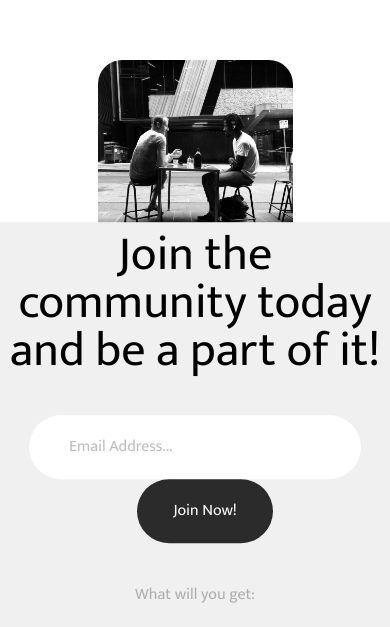
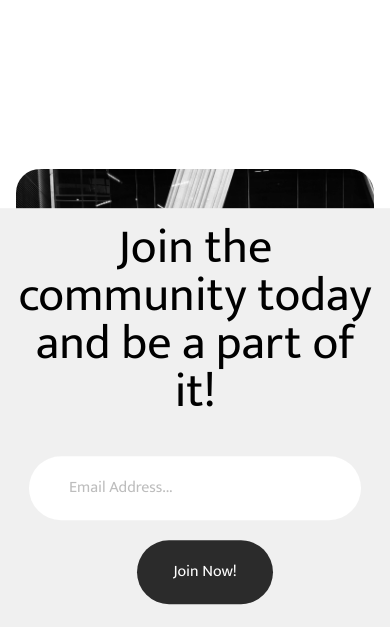
Before and after one commit to divy-koushik-mishra/coai-x-7-hl, a React (Vite) app: page / in a window 390 px wide. Shown: the part 1356-1983 px from the top of the page. Built offline with nearby package versions, Linux system fonts and the light colour scheme.

Commit message:
mobile responsiveness

```diff
--- a/src/App.tsx
+++ b/src/App.tsx
@@ -26,7 +26,7 @@ function App() {
   }, []);
 
   return (
-    <div ref={scrollRef} data-scroll-container>
+    <div ref={scrollRef} className="" data-scroll-container>
       <Hero />
       <CtaSection />
       <AboutSection />
--- a/src/components/AboutSection.tsx
+++ b/src/components/AboutSection.tsx
@@ -1,16 +1,16 @@
 const AboutSection = () => {
   return (
-    <section className="min-h-[60vh] flex flex-col md:flex-row items-center justify-center md:py-24">
+    <section className="min-h-[60vh] flex flex-col md:flex-row items-center justify-center px-4 md:py-24">
       <div className="md:w-1/2 flex justify-center">
-        <img src="/about.jpg" alt="" className="w-1/2 rounded-3xl" />
+        <img src="/about.jpg" alt="" className="md:w-1/2 rounded-3xl" />
       </div>
       <div className="md:w-1/2">
-        <div className="flex flex-col md:w-3/4 space-y-4">
-          <h3 className="text-[#AEAEAE] uppercase tracking-widest my-5">
+        <div className="flex flex-col justify-between items-center md:items-start md:w-3/4 space-y-4">
+          <h3 className="text-[#AEAEAE] uppercase tracking-widest my-5 text-center md:text-left">
             GenAI projects
           </h3>
-          <h2 className="text-5xl">Riding the GenAI bandwagon?</h2>
-          <p className="text-[#AEAEAE]">
+          <h2 className="text-5xl text-center md:text-left">Riding the GenAI bandwagon?</h2>
+          <p className="text-[#AEAEAE] text-center md:text-left">
             Learn What an impactful GenAI project looks like, Calling an API
             isn't helping your resume
           </p>
--- a/src/components/CtaSection.tsx
+++ b/src/components/CtaSection.tsx
@@ -1,11 +1,11 @@
 const CtaSection = () => {
   const benefits = ["🔥Access to premium content", "📚Weekly newsletter", "💸Exclusive offers", "⚙️And much more..."];
   return (
-    <section data-scroll data-scroll-speed="0.8" className="bg-[#F0F0F0] flex flex-col space-y-10 items-center justify-center min-h-[60vh] md:py-24">
+    <section data-scroll data-scroll-speed="0.8" className="bg-[#F0F0F0] p-4 flex flex-col space-y-10 items-center justify-center min-h-[60vh] md:py-24">
       <h2 className="text-5xl md:w-1/3 text-center">
         Join the community today and be a part of it!
       </h2>
-      <div className="w-3/4 flex flex-col md:flex-row justify-center items-center  space-x-5">
+      <div className="w-3/4 flex flex-col md:flex-row justify-center items-center space-y-5  space-x-5">
         <input
           type="text"
           className="md:w-1/2 px-10 py-5 rounded-full outline-none"
@@ -17,7 +17,7 @@ const CtaSection = () => {
       </div>
       <div className="text-center">
         <h3 className="text-[#AEAEAE]">What will you get:</h3>
-        <div className="py-5">
+        <div className="py-5 flex items-center justify-center">
           {benefits.map((benefit, index) => (
             <span className="mx-5" key={index}>{benefit}</span>
           ))}
--- a/src/components/FaqSection.tsx
+++ b/src/components/FaqSection.tsx
@@ -2,15 +2,15 @@ import { AccordionContent } from "./utils/AccordionContent";
 
 export const FaqSection = () => {
   return (
-    <section data-scroll data-scroll-speed="0.8" className="flex flex-col md:flex-row md:px-24">
-      <div className="md:w-1/2 flex flex-col justify-center md:p-24 space-y-4">
+    <section data-scroll data-scroll-speed="0.8" className="flex min-h-[60vh] flex-col md:flex-row p-4 md:px-24">
+      <div className="md:w-1/2 flex flex-col justify-center md:p-24 space-y-4 items-center md:items-start">
         <h3 className="tracking-widest uppercase text-[#AEAEAE]">FAQ'S</h3>
-        <h3 className="text-5xl">Find the answer to your common questions</h3>
+        <h3 className="text-5xl text-center md:text-left">Find the answer to your common questions</h3>
         <button className="border w-fit flex  items-center justify-between space-x-5 px-9 py-2 border-[#AEAEAE] hover:bg-[#c7c7c7] hover:text-black transition rounded-full">
           Connect With Us
         </button>
       </div>
-      <div className="md:w-1/2 flex flex-col justify-center p-24 space-y-4">
+      <div className="md:w-1/2 flex flex-col justify-center md:p-24 space-y-4">
         <AccordionContent title="hii" content="hjfd" />
         <AccordionContent title="hii" content="hjfd" />
         <AccordionContent title="hii" content="hjfd" />
--- a/src/components/Footer.tsx
+++ b/src/components/Footer.tsx
@@ -2,12 +2,12 @@ import { RiInstagramLine, RiTwitterLine, RiYoutubeLine } from "@remixicon/react"
 
 const Footer = () => {
   return (
-    <footer className="bg-[#F0F0F0] flex flex-col items-center justify-center py-24">
+    <footer className="bg-[#F0F0F0] flex flex-col items-center justify-center p-4 md:py-24">
       <div className="w-3/4 flex flex-col space-y-5 justify-center items-center space-x-5">
         <h2 className="text-5xl">Register Now</h2>
         <input
           type="text"
-          className="w-1/2 px-10 py-5 rounded-full outline-none"
+          className="md:w-1/2 px-10 py-5 rounded-full outline-none"
           placeholder="Email Address..."
         />
         <button className="bg-[#2B2B2B] rounded-full px-9 py-5 text-white ">
--- a/src/components/Hero.tsx
+++ b/src/components/Hero.tsx
@@ -2,7 +2,7 @@ import { RiArrowRightUpLine } from "@remixicon/react";
 
 const Hero = () => {
   return (
-    <section data-scroll className="w-full flex flex-col justify-between items-center">
+    <section data-scroll className="w-full flex flex-col justify-between items-center px-4 md:px-0">
       <div className="flex flex-col items-center justify-center w-full md:w-1/2 space-y-7 mb-10 mt-0">
         <h2 className="">AI/ML</h2>
         <h2 className="text-5xl text-center">
--- a/src/components/OrganizationSection.tsx
+++ b/src/components/OrganizationSection.tsx
@@ -1,10 +1,10 @@
 const OrganizationSection = () => {
   return (
-    <section className="min-h-[60vh] w-full bg-[#E6F2F4] flex flex-col md:flex-row justify-center items-center md:px-24">
+    <section className="p-4 min-h-[60vh] w-full bg-[#E6F2F4] flex flex-col md:flex-row justify-center items-center md:px-24">
       <div className="md:w-1/2 ">
         <img src="/organize.avif" className="shadow-2xl rounded-3xl" />
       </div>
-      <div className=" md:w-1/3 flex justify-center space-y-4 flex-col">
+      <div className=" md:w-1/3 flex justify-center items-center md:items-start space-y-4 flex-col my-4">
         <h2 className="text-5xl">Want Us to Visit your campus for a Session</h2>
         <p className="text-[#AEAEAE]">Contact us to organize a workshop at you organization</p>
         <button className="border my-2 w-fit flex  items-center justify-between space-x-5 px-9 py-2 border-[#AEAEAE] hover:bg-[#c7c7c7] hover:text-black transition rounded-full">
--- a/src/components/Sessions.tsx
+++ b/src/components/Sessions.tsx
@@ -2,10 +2,10 @@ import Card from "./Card"
 
 const Sessions = () => {
   return (
-    <section data-scroll data-scroll-speed="0.8" className="min-h-[60vh] flex flex-col items-center  md:py-24">
+    <section data-scroll data-scroll-speed="0.8" className="p-4 min-h-[60vh] flex flex-col items-center  md:py-24">
         <h3 className="uppercase tracking-widest text-[#AEAEAE]">SESSIONS</h3>
-        <h2 className="text-5xl">Adapting to demand</h2>
-        <div className="flex flex-col md:flex-row md:w-3/4 my-10 ">
+        <h2 className="text-5xl text-center md:text-left">Adapting to demand</h2>
+        <div className="flex flex-col md:flex-row md:w-3/4 my-10 space-y-5">
             <Card heading="Lesson - 1" body="Can Jupyter get you placed?"/>
             <Card heading="Lesson - 1" body="is Cloud a must?"/>
             <Card heading="Lesson - 1" body="Ideal Projects in 2k24"/>
```
